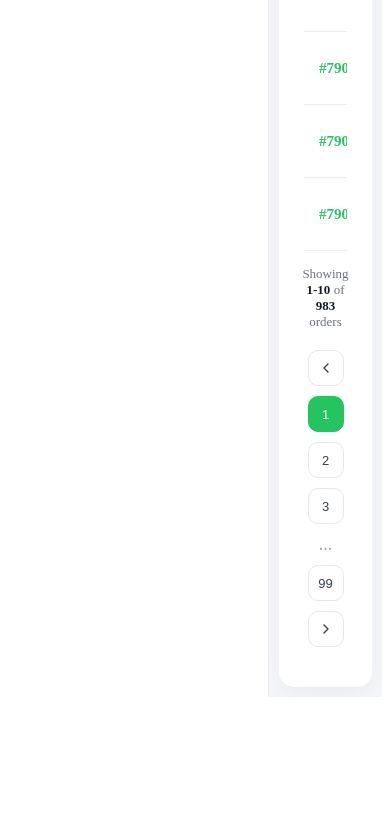
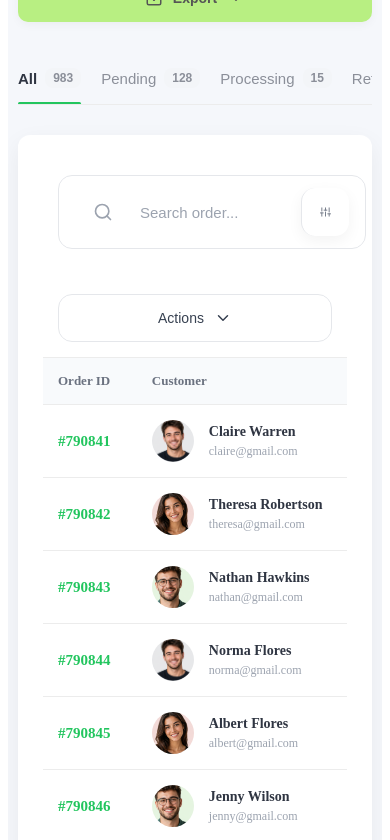
Before and after one commit to Gouthami101198/Dashboard1, a React (Vite) app: page /orders in a window 390 px wide. Shown: the part 1156-1996 px from the top of the page. Before the commit the page ends 1861 px from the top, so only its background shows below. Built offline with nearby package versions, Linux system fonts and the light colour scheme.

Commit message:
Refactor Orders.css with improved styles and structure

```diff
--- a/src/pages/Orders/Orders.css
+++ b/src/pages/Orders/Orders.css
@@ -1,7 +1,18 @@
+/* ==========================
+   Orders Page
+========================== */
+
 .orders-page{
     display:flex;
     min-height:100vh;
     background:#F5F7FB;
+}
+
+/* Sidebar */
+
+.orders-page .sidebar{
+    width:270px;
+    flex-shrink:0;
 }
 
 /* Main */
@@ -21,55 +32,189 @@
     overflow-y:auto;
 }
 
-/* Card */
+/* Orders Card */
 
 .orders-card{
     background:#ffffff;
     border-radius:20px;
     overflow:hidden;
-    box-shadow:0 10px 30px rgba(0,0,0,.05);
+    box-shadow:0 8px 24px rgba(0,0,0,0.06);
 }
 
-/* Desktop */
+/* Table */
 
-@media(max-width:1200px){
+.orders-table-container{
+    overflow-x:auto;
+}
+
+.orders-table{
+    width:100%;
+    min-width:1100px;
+    border-collapse:collapse;
+}
+
+.orders-table thead{
+    background:#F8FAFC;
+}
+
+.orders-table th{
+    padding:18px 20px;
+    text-align:left;
+    color:#6B7280;
+    font-size:14px;
+    font-weight:600;
+    border-bottom:1px solid #ECECEC;
+}
+
+.orders-table td{
+    padding:18px 20px;
+    border-bottom:1px solid #ECECEC;
+    vertical-align:middle;
+}
+
+.orders-table tbody tr{
+    transition:.3s;
+}
+
+.orders-table tbody tr:hover{
+    background:#F9FAFB;
+}
+
+/* Customer */
+
+.customer-info{
+    display:flex;
+    align-items:center;
+    gap:15px;
+}
+
+.customer-avatar{
+    width:48px;
+    height:48px;
+    border-radius:50%;
+    object-fit:cover;
+}
+
+.customer-info h4{
+    margin:0;
+    color:#2F3542;
+    font-size:15px;
+}
+
+.customer-info p{
+    margin-top:5px;
+    color:#9CA3AF;
+    font-size:13px;
+}
+
+/* Order Amount */
+
+.amount{
+    font-weight:600;
+    color:#22C55E;
+}
+
+/* Action Button */
+
+.action-btn{
+    width:38px;
+    height:38px;
+    border:none;
+    border-radius:10px;
+    background:#F3F4F6;
+    cursor:pointer;
+    transition:.3s;
+}
+
+.action-btn:hover{
+    background:#22C55E;
+    color:#fff;
+}
+
+/* Pagination */
+
+.pagination{
+    display:flex;
+    justify-content:space-between;
+    align-items:center;
+    padding:20px 25px;
+    border-top:1px solid #ECECEC;
+}
+
+.pagination-controls{
+    display:flex;
+    gap:10px;
+}
+
+.page-btn,
+.page-number{
+    width:40px;
+    height:40px;
+    border-radius:10px;
+    border:1px solid #E5E7EB;
+    background:#fff;
+    cursor:pointer;
+    transition:.3s;
+}
+
+.page-btn:hover,
+.page-number:hover{
+    background:#F3F4F6;
+}
+
+.page-number.active{
+    background:#22C55E;
+    color:#fff;
+    border-color:#22C55E;
+}
+
+/* Responsive */
+
+@media (max-width:1200px){
 
 .orders-container{
-    padding:24px;
+    padding:25px;
 }
 
 }
 
-/* Tablet */
-
-@media(max-width:992px){
+@media (max-width:992px){
 
 .orders-container{
     padding:20px;
 }
 
+.orders-card{
+    border-radius:16px;
 }
 
-/* Mobile */
+}
 
-@media(max-width:768px){
+@media (max-width:768px){
+
+.orders-page{
+    flex-direction:column;
+}
 
 .orders-container{
     padding:15px;
 }
 
-.orders-card{
-    border-radius:15px;
+.pagination{
+    flex-direction:column;
+    gap:20px;
 }
 
 }
 
-/* Small Mobile */
-
-@media(max-width:480px){
+@media (max-width:480px){
 
 .orders-container{
     padding:10px;
 }
 
+.orders-card{
+    border-radius:12px;
 }
+
+}
```
